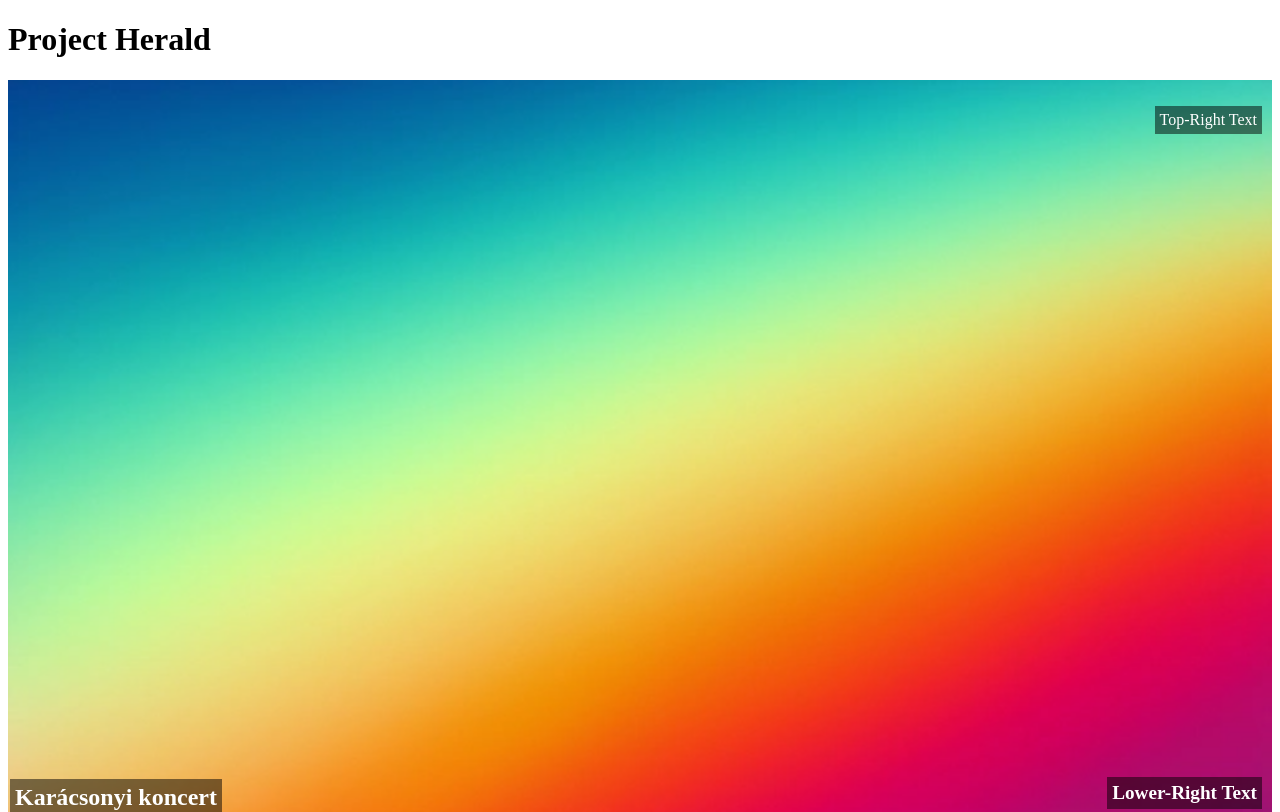
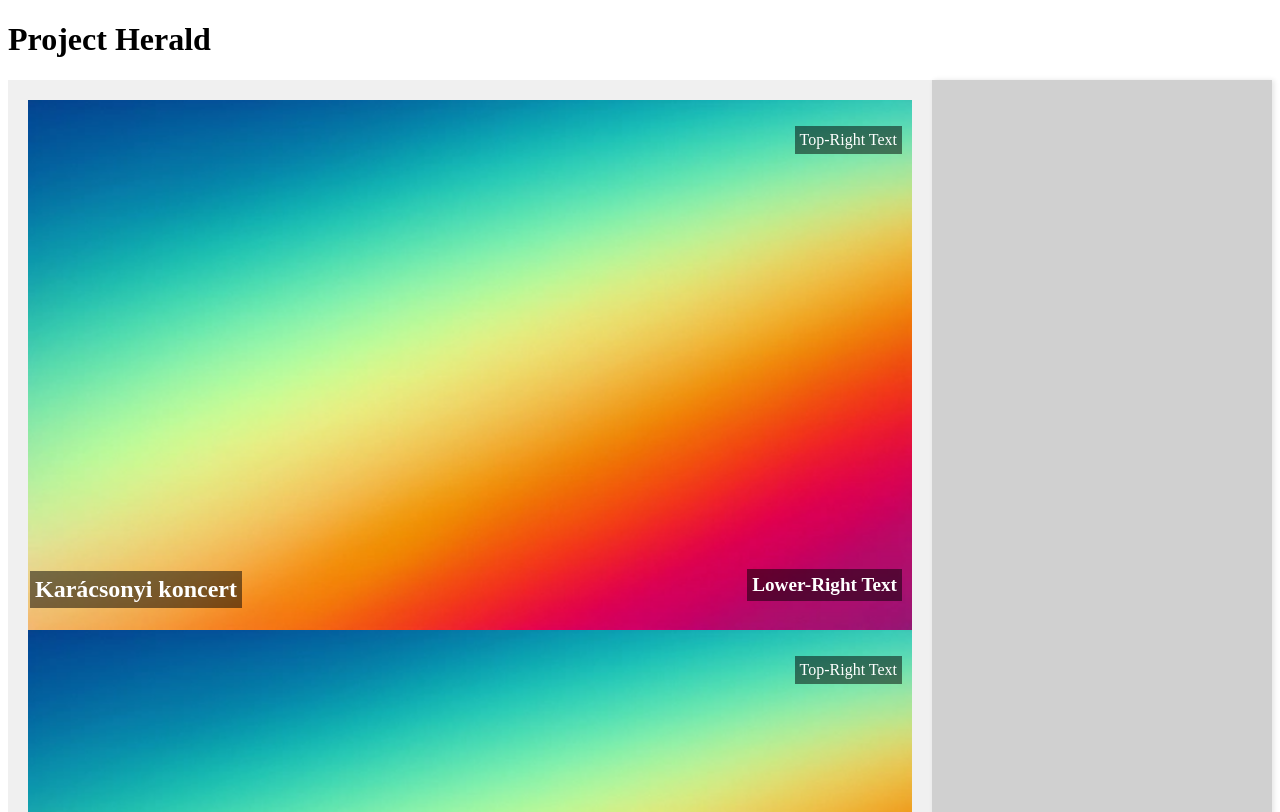
Before and after one commit to halkszavu/Project-Herald, an Angular app in the folder frontend/project-herald/: page / in a window 1280 px wide. Shown: the top 812 px of the page. Built offline with nearby package versions, Linux system fonts and the light colour scheme.

Commit message:
sidebar positioning is fine

```diff
--- a/frontend/project-herald/src/app/components/main.page/main.page.component.css
+++ b/frontend/project-herald/src/app/components/main.page/main.page.component.css
@@ -0,0 +1,17 @@
+.container {
+    display: flex;
+    height: 100vh; /* Full viewport height */
+}
+
+.fixed-column {
+    width: 300px; /* Fixed width */
+    background-color: #d0d0d0; /* Optional styling */
+    padding: 20px; /* Optional styling */
+    box-shadow: 2px 0 5px rgba(0, 0, 0, 0.1); /* Optional styling */
+}
+
+.flexible-column {
+    flex: 1; /* Take up remaining space */
+    background-color: #f0f0f0; /* Optional styling */
+    padding: 20px; /* Optional styling */
+}
--- a/frontend/project-herald/src/app/components/main.page/main.page.component.html
+++ b/frontend/project-herald/src/app/components/main.page/main.page.component.html
@@ -1,5 +1,10 @@
-<div>
-    @for (concert of concerts; track $index) {
-        <app-concert-widget [concert]="concert"></app-concert-widget>
-    }
+<div class="container">
+    <div class="flexible-column">
+        @for (concert of concerts; track $index) {
+            <app-concert-widget [concert]="concert"></app-concert-widget>
+        }
+    </div>
+    <div class="fixed-column">
+
+    </div>
 </div>
```
